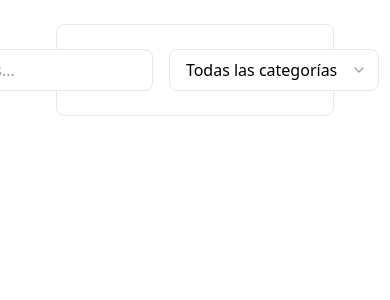
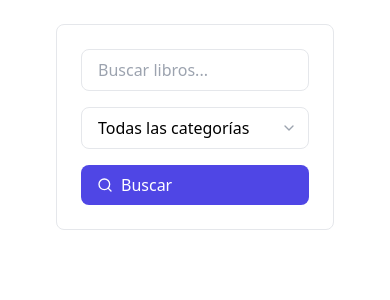
Before and after one commit to gabhu-dev/books-scraper, a Flask app: page / in a window 390 px wide; the page is wider, and only the part inside the window is pictured. Shown: the part 113-413 px from the top of that part. Run offline with Flask 3, Linux system fonts and the light colour scheme; some libraries are stand-ins or nearby versions.

Commit message:
[update] styls flex

```diff
--- a/app/templates/index.html
+++ b/app/templates/index.html
@@ -1,12 +1,12 @@
 {% extends "base.html" %}
 {% block contenido %}
 <div>
-    <form action="{{ url_for('main.index') }}" method="GET" class="flex gap-4 my-6 p-6 border border-gray-200 rounded-lg justify-center mx-6">
+    <form action="{{ url_for('main.index') }}" method="GET" class="flex flex-col md:flex-row gap-4 my-6 p-6 border border-gray-200 rounded-lg justify-center mx-6">
         <!--Buscador-->
         <input type="text" name="q" value="{{ request.args.get('q', '') }}" placeholder="Buscar libros..." class="p-2 px-4 border border-gray-200 rounded-lg focus:outline-none focus:ring-2 focus:ring-indigo-500/20 focus:border-indigo-500 transition-all">
         <!--Selector de categorías-->
         <div class="relative">
-            <select name="category" class="appearance-none py-2 pl-4 pr-10 border border-gray-200 rounded-lg bg-white focus:outline-none focus:ring-2 focus:ring-indigo-500/20 focus:border-indigo-500 transition-all cursor-pointer">
+            <select name="category" class="w-full appearance-none py-2 pl-4 pr-10 border border-gray-200 rounded-lg bg-white focus:outline-none focus:ring-2 focus:ring-indigo-500/20 focus:border-indigo-500 transition-all cursor-pointer">
                 <option value="">Todas las categorías</option>
                 {% for category in categories %}
                 <option value="{{ category.url }}" {% if request.args.get('category') == category.url %}selected{% endif %} class="hover:bg-indigo-100">{{ category.category }}</option>
@@ -22,7 +22,7 @@
         </button>
     </form>
     <section class="flex-1 p-6">
-        <div class="grid grid-cols-1 md:grid-cols-6 gap-6">
+        <div class="grid grid-cols-1 md:grid-cols-4 lg:grid-cols-6 gap-6">
             {% for book in books %}
             <a class="p-4 text-center transition-all border border-white rounded-lg hover:border-gray-100 hover:shadow-md" href="{{ url_for('main.book_details', url_detail=book.url_detail) }}">
                 <img class="mb-4 border border-gray-200 rounded-lg w-full h-[220px] object-cover" src="{{ book.image_url }}" alt="{{ book.title }}">
```
